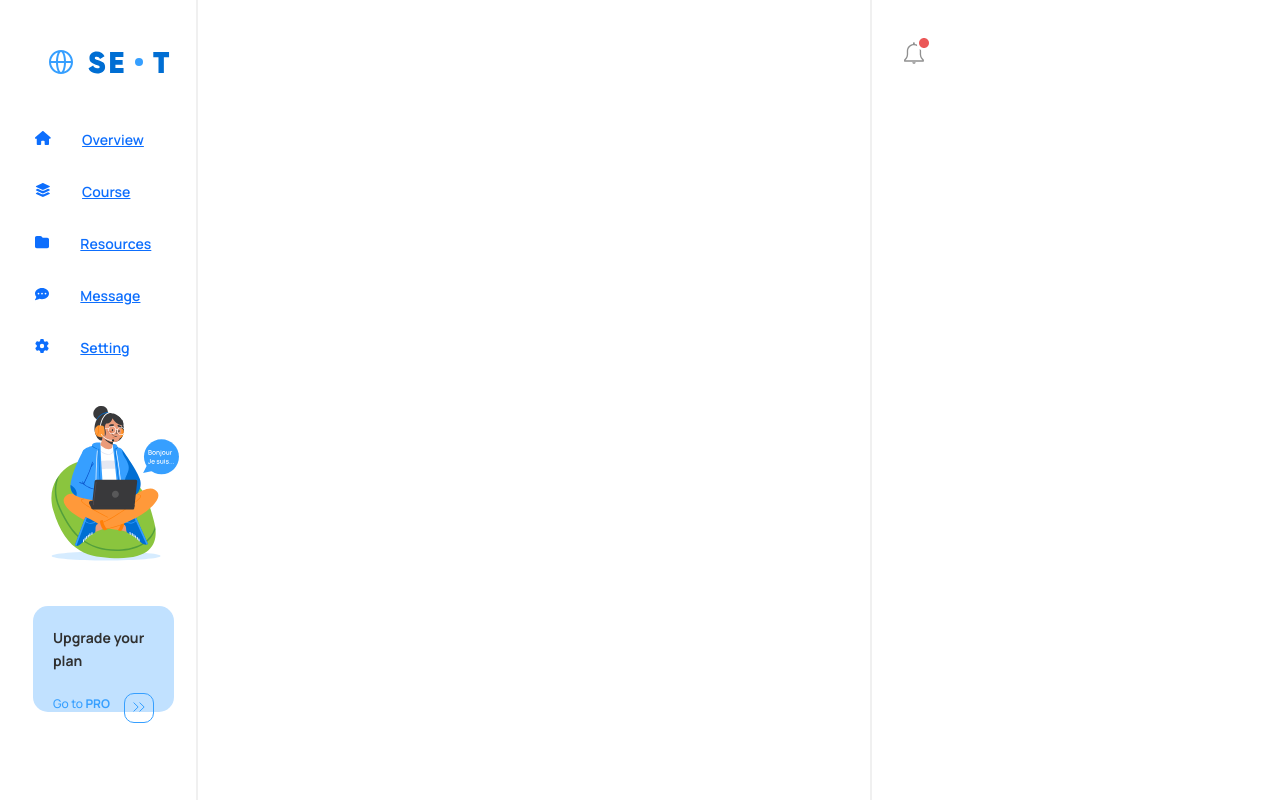
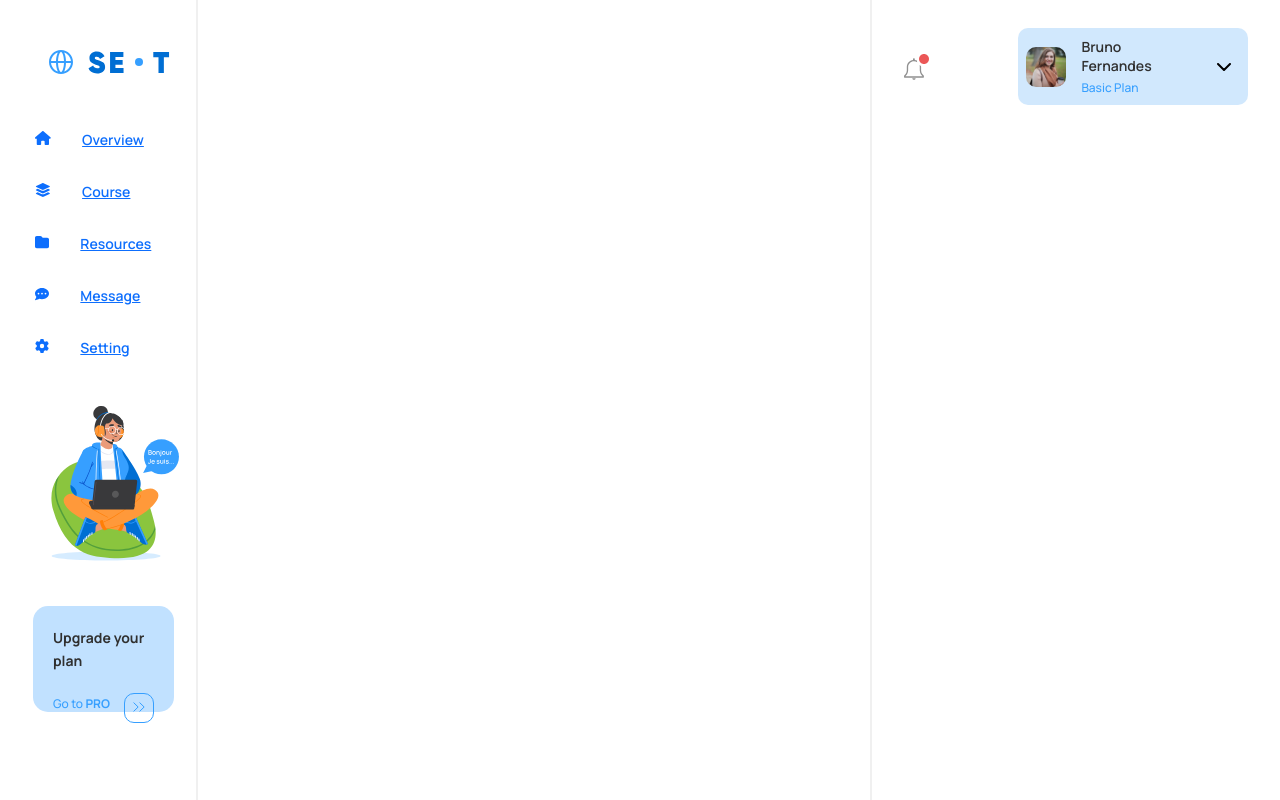
Before and after one commit to Konul304/course-dashboard-nextjs, a Next.js app in the folder course-dashboard/: page / in a window 1280 px wide. Built offline with nearby package versions, Linux system fonts and the light colour scheme.

Commit message:
add profile box

```diff
--- a/course-dashboard/app/css/rightMenu.css
+++ b/course-dashboard/app/css/rightMenu.css
@@ -1,10 +1,47 @@
-.container_main{
+.container_main {
     width: 32%;
     position: absolute;
     top: 0;
     right: 0;
     border-left: 2px solid #F0F0F0;
     height: 100vh;
-    padding-left: 2.5%;
-    padding-top: 3%;
+    padding: 2.2% 2.5%;
+    /* padding-top: 3%; */
 }
+
+.profileDiv {
+    width: 59.5%;
+    height: 60px;
+    padding: 2.5% 5% 2.5% 2.5%;
+    background-color: #d1e8fd;
+    border-radius: 10px;
+    box-sizing: content-box;
+}
+
+.name {
+    font-family: 'Manrope';
+    font-style: normal;
+    font-weight: 600;
+    font-size: 14px;
+    line-height: 19px;
+    color: #303030;
+    margin-bottom: 5px;
+}
+
+.plan {
+    font-family: 'Manrope';
+    font-style: normal;
+    font-weight: 500;
+    font-size: 12px;
+    line-height: 16px;
+    color: #369FFF;
+}
+
+.textDiv {
+    margin-left: 15px;
+    margin-right: 31px;
+}
+
+.drop:hover {
+    cursor: pointer;
+}
--- a/course-dashboard/app/rightMenu.js
+++ b/course-dashboard/app/rightMenu.js
@@ -2,6 +2,8 @@ import React from 'react';
 import "./css/rightMenu.css"
 import Image from 'next/image';
 import notif from '../public/images/notification.svg'
+import profile from '../public/images/profile.svg'
+import dropdown from '../public/images/dropdown.svg'
 import Statistics from './components/statistics';
 import Activity from './components/activity';
 
@@ -10,13 +12,31 @@ const RightMenu = () => {
     return (
         <>
             <div className='container_main'>
-                <div className='d-flex'>
+                <div className='d-flex justify-content-between align-items-center'>
                     <Image className=''
                         src={notif}
                         alt="Picture of the author"
                         width="25px"
                         height="26px"
                     />
+                    <div className='profileDiv d-flex align-items-center'>
+                        <Image className=''
+                            src={profile}
+                            alt="Picture of the author"
+                            width="40px"
+                            height="40px"
+                        />
+                        <div className='d-flex flex-column textDiv'>
+                            <span className='name'>Bruno Fernandes</span>
+                            <span className='plan'>Basic Plan</span>
+                        </div>
+                        <Image className='drop'
+                            src={dropdown}
+                            alt="Picture of the author"
+                            width="14px"
+                            height="8px"
+                        />
+                    </div>
                 </div>
                 <Statistics />
                 <Activity />
```
Also changed, not shown: course-dashboard/public/images/dropdown.svg (added), course-dashboard/public/images/profile.svg (added).
